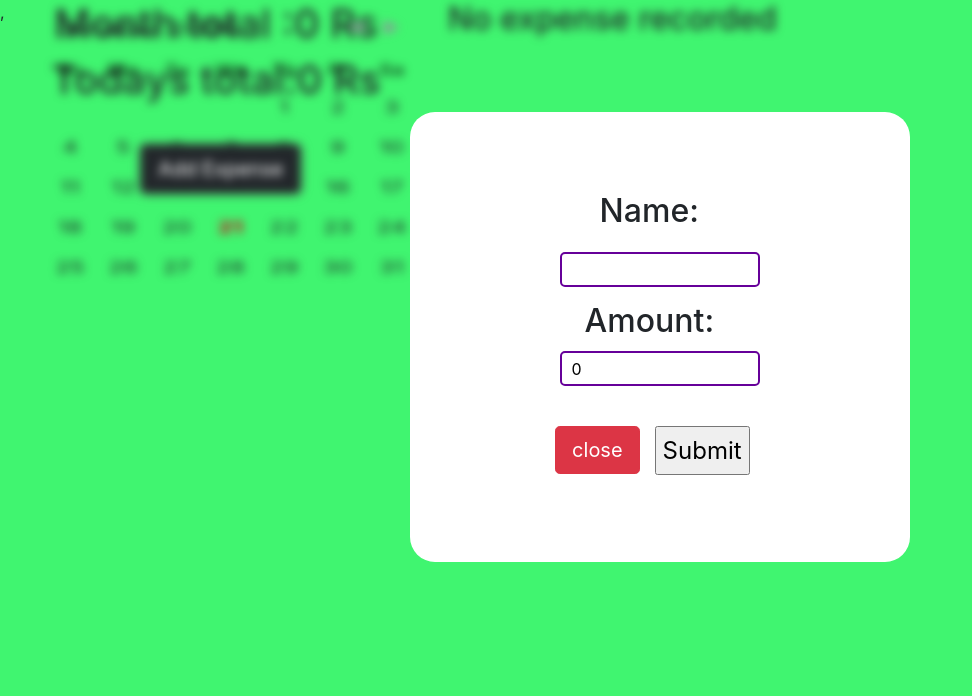
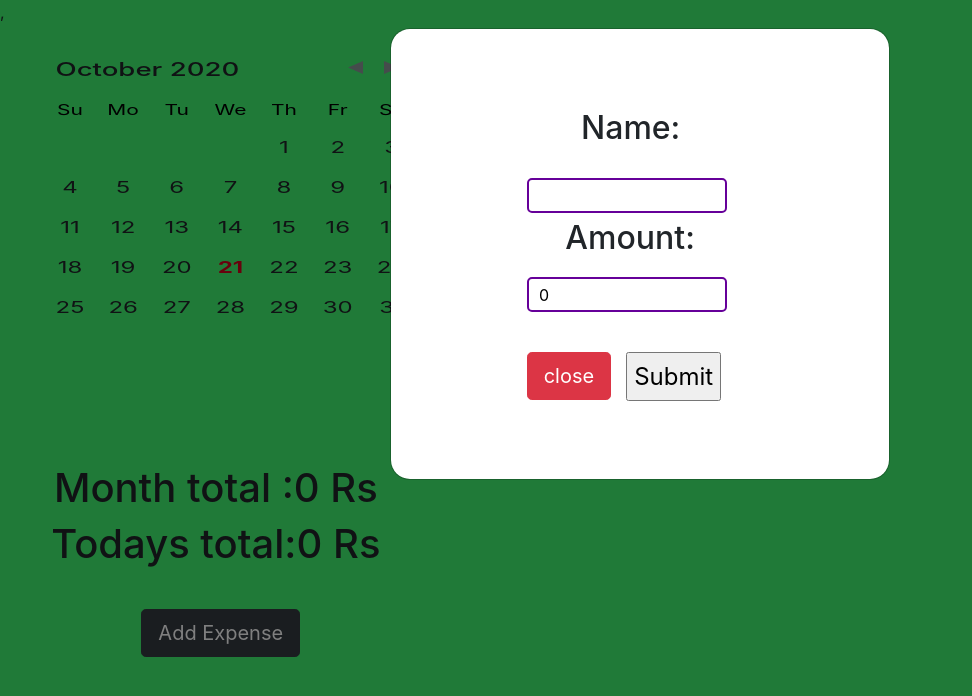
Before and after one commit to Deepu19g/expense2, a React (Create React App) app: page / in a window 1280 px wide. Both pictures are taken after a click on the button "Add Expense". Shown: the top 696 px of the page, without its empty margins (0-972 px from the left). Built offline with nearby package versions, Linux system fonts and the light colour scheme.

Commit message:
did modals

```diff
--- a/package.json
+++ b/package.json
@@ -15,6 +15,7 @@
     "react-calendar": "^3.1.0",
     "react-day-picker": "^7.4.8",
     "react-dom": "^16.13.1",
+    "react-modal": "^3.11.2",
     "react-scripts": "3.4.3"
   },
   "scripts": {
--- a/src/App.js
+++ b/src/App.js
@@ -1,7 +1,7 @@
 import React, { useState, useEffect } from "react";
 import logo from "./logo.svg";
 import "./App.css";
-
+import Modal from "react-bootstrap/Modal";
 import Calendar2 from "./components/Calendar2";
 //import Calendar from './components/Calendar';
 import { Button } from "react-bootstrap";
@@ -21,6 +21,7 @@ function App() {
   const [selectedday, setselectedday] = useState(new Date().toString());
   const [month, setmonth] = useState(new Date());
   const [list, addtolist] = useState([]);
+  const [truth, settruth] = useState(false);
   const [current, addtocurrent] = useState({
     data: " ",
     title: " ",
@@ -61,19 +62,27 @@ function App() {
     }
   }, []);
   function myFunction() {
-    var element = document.getElementById("hidden");
-    element.classList.toggle("mystyle");
-    var blur = document.getElementById("rest");
-    blur.classList.toggle("active");
+    //var element = document.getElementById("hidden");
+    //element.classList.toggle("mystyle");
+   // var blu = document.getElementById("rest");
+    //blu.classList.toggle("active");
+
+
+    settruth(true);
+
+
   }
   function myFunction2() {
-    var element = document.getElementById("hidden");
-    element.classList.toggle("mystyle");
-    var blur = document.getElementById("rest");
-    blur.classList.toggle("active");
+    //var element = document.getElementById("hidden");
+    //element.classList.toggle("mystyle");
+    //var blu = document.getElementById("rest");
+    //blu.classList.toggle("active");
     setname("");
     setamount(0);
+
+    settruth(false);
   }
+
   var temp = 0;
 
   var names = [];
@@ -278,8 +287,9 @@ function App() {
 
         <ListItems lister={list} delete={deleteitem}></ListItems>
       </div>
-      <div id="mainbox">
-        <div id="hidden" className="box hidden">
+      <Modal show={truth} onRequestClose={myFunction2}>
+        <Modal.Body>
+
             <form onSubmit={handlesubmit}>
               <h2 id="val1">Name:</h2>
               <input
@@ -305,8 +315,9 @@ function App() {
                 </Button>{" "}
               </p>
             </form>
-        </div>
-      </div>
+
+        </Modal.Body>
+      </Modal>
     </div>
   );
 }
--- a/src/components/stylesheet.css
+++ b/src/components/stylesheet.css
@@ -1,10 +1,9 @@
-.hidden {
-  display: none;
-}
-.mystyle {
+
+/*
+  .mystyle {
   display: block;
   background-blend-mode: lighten;
-}
+}*/
 h2 {
   left: 35%;
   top: 15%;
@@ -31,16 +30,19 @@ input[type="text"] {
   width: 200px;
   height: 35px;
   margin-top: 40px;
+  margin-left: 120px;
 }
-.box {
-  left: 32%;
+.modal-content {
+  border-radius: 20px ;
+}
+.modal-body {
+  left: 0%;
   top: 14%;
   background-color: white;
-  width: 500px;
+  width: 100%;
   height: 450px;
   z-index: 2;
-  position: absolute;
-  border-radius: 25px;
+  border-radius: 50px;
 }
 button {
   margin-left: 3% !important;
@@ -112,6 +114,7 @@ p{
   top: 80px;
   left: 190px;
 }
+
 @media (min-width: 320px) and (max-width: 500px) {
   #disp {
     margin-top: 420px;
```
Also changed, not shown: 2 other files (tests, documents, lock files or other folders). Lines whose indentation alone changed are shown as unchanged.
